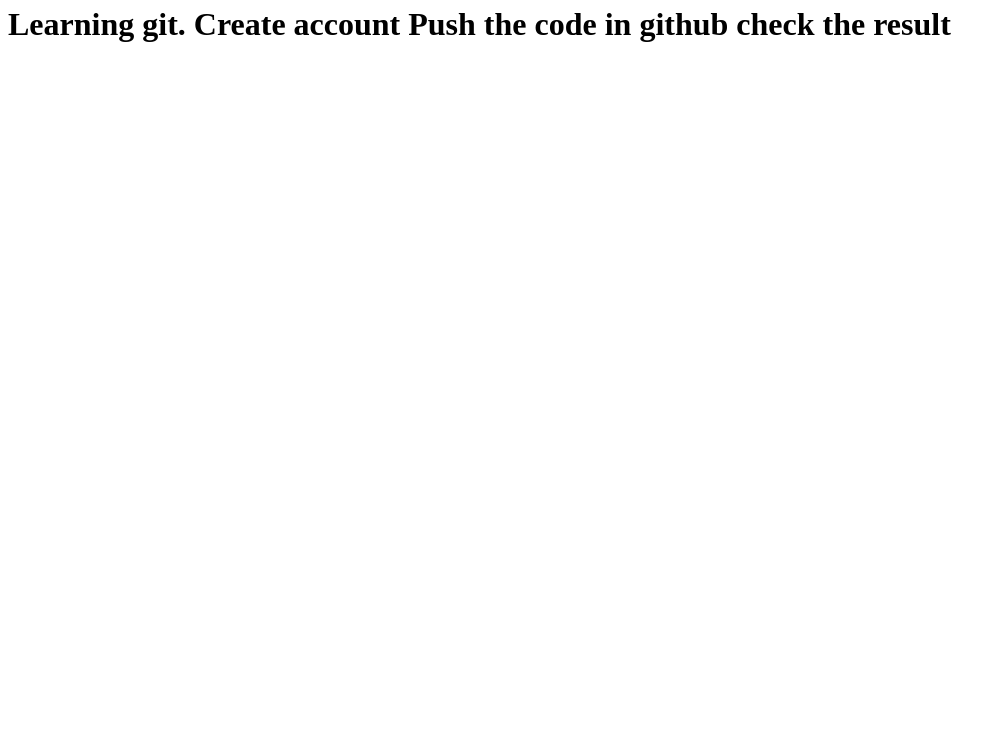
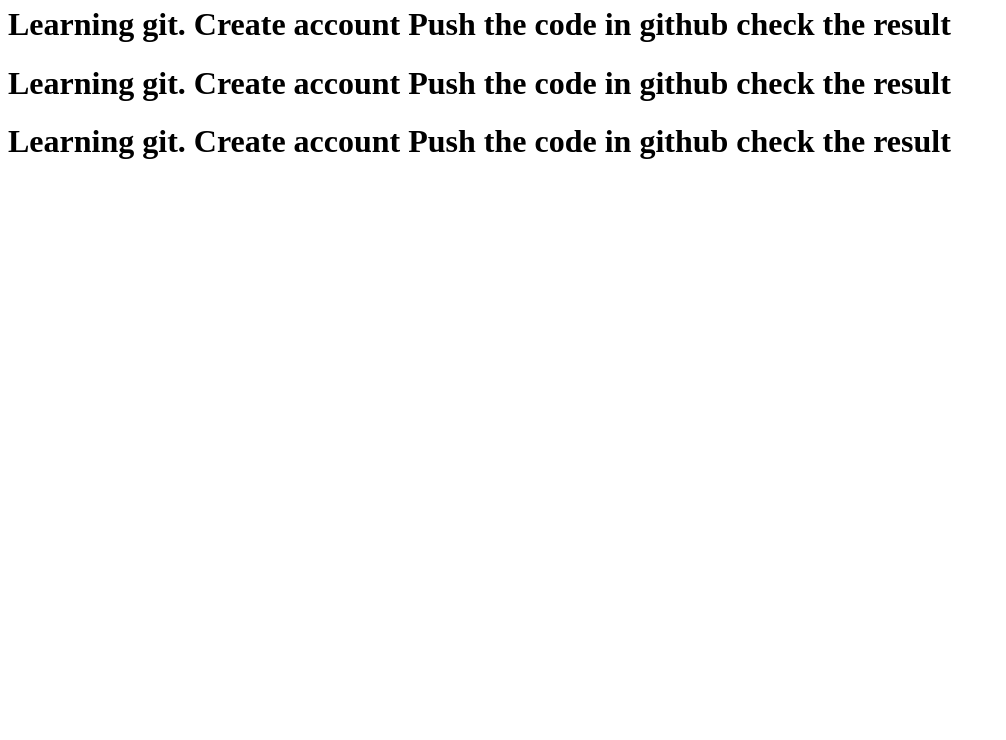
Before and after one commit to deepkaur369/Practice, a plain HTML site: page index.html in a window 1280 px wide. Shown: the part 60-800 px from the top of the page, without its empty margins (0-1006 px from the left). Drawn offline with Linux system fonts and the light colour scheme.

Commit message:
Modidy the code

```diff
--- a/index.html
+++ b/index.html
@@ -4,3 +4,12 @@
 Create account
 Push the code in github
 check the result</h1>
+<h1>Learning git.
+Create account
+Push the code in github
+check the result</h1>
+
+<h1>Learning git.
+Create account
+Push the code in github
+check the result</h1>
```
